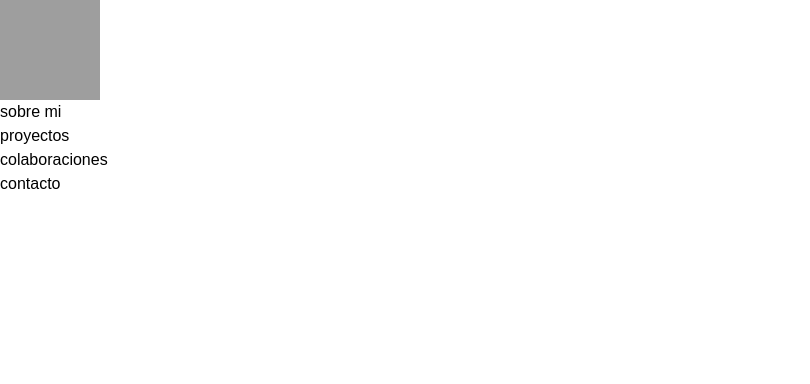
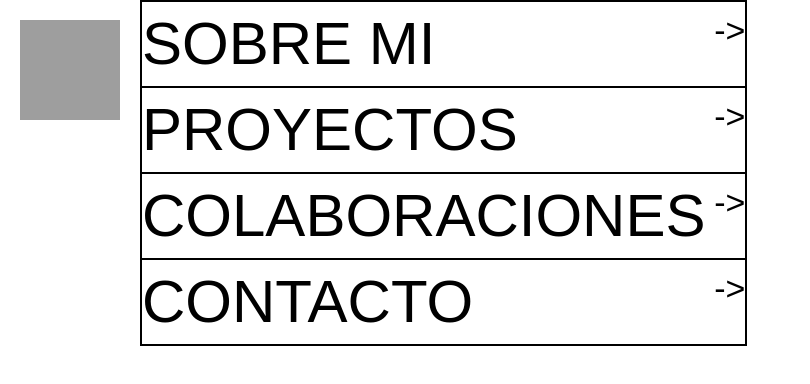
Before and after one commit to renatafj00/portafolio, a plain HTML site: page index.html in a window 1280 px wide. Shown: the whole page, without its empty margins (0-810 px from the left). Drawn offline with Linux system fonts and the light colour scheme; grey boxes are pictures that could not be loaded.

Commit message:
Update style.css

```diff
--- a/style.css
+++ b/style.css
@@ -75,3 +75,36 @@ body {
   background-color: var(--white);
   color: var(--black);
 }
+/* home */
+.home {
+  display: flex;
+}
+/* logo */
+.logo {
+  padding:20px;
+
+}
+/* navegacion */
+.navegacion ul {
+  border: 1px solid;
+}
+.navegacion ul li {
+  position: relative;
+  font-size: 60px;
+  padding-right: 40px;
+  line-height: 1.4;
+  text-transform: uppercase;
+  border:1px solid;
+}
+.navegacion ul li::after {
+  position: absolute;
+  right: 0;
+  top: 5px;
+  font-size: 34px;
+  content: "->"
+  /* content: url() */
+}
+/* home */
+.home {
+
+}
```
